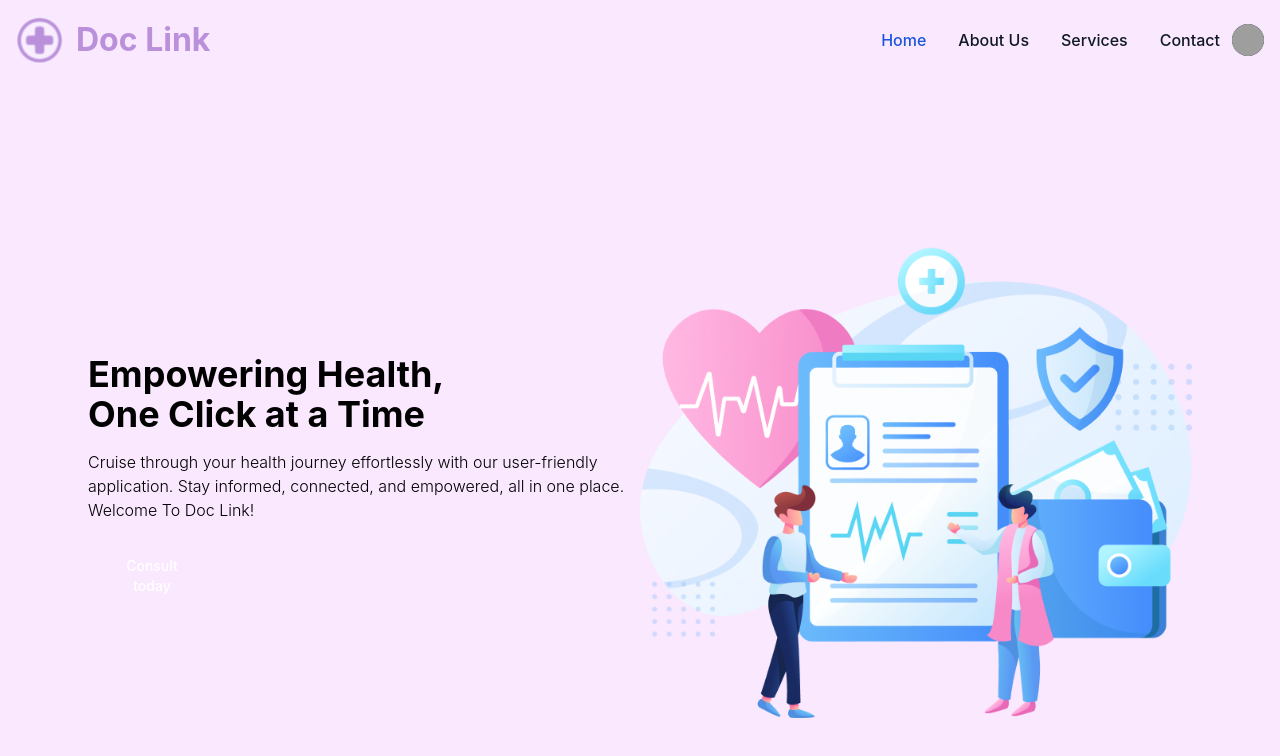
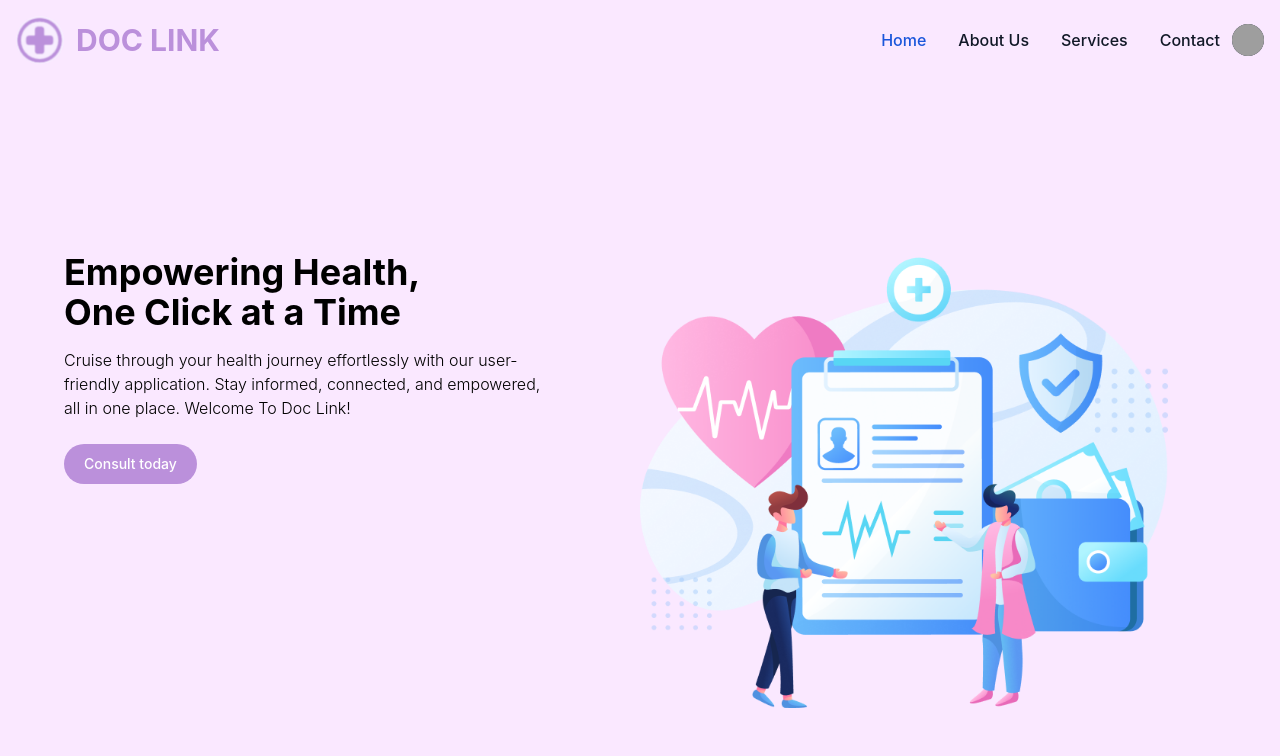
Before and after one commit to eishaa-e/doc-link-fyp, a React (Create React App) app in the folder frontend/: page / in a window 1280 px wide. Shown: the top 756 px of the page. Built offline with nearby package versions, Linux system fonts and the light colour scheme; grey boxes are pictures that could not be loaded.

Commit message:
changes in home

```diff
--- a/frontend/src/components/Navbar.jsx
+++ b/frontend/src/components/Navbar.jsx
@@ -19,11 +19,8 @@ const Navbar = () => {
         <div className="max-w-screen-xl flex items-center justify-between mx-auto p-4">
           <div className="flex items-center">
             <img className="w-12 mr-3" src={logo} alt="Logo" />
-            <span
-              style={{ fontSize: "2rem", color: "#BB90DB" }}
-              className="text-2xl font-bold whitespace-nowrap"
-            >
-              Doc Link
+            <span className=" text-light-orchid text-3xl font-bold whitespace-nowrap">
+              DOC LINK
             </span>
           </div>
           <div className="flex items-center space-x-3">
--- a/frontend/src/screens/Home.jsx
+++ b/frontend/src/screens/Home.jsx
@@ -7,27 +7,23 @@ function Home() {
     <div>
       <Navbar />
       <div className="w-full h-screen text-black bg-fuchsia-100 flex flex-col items-center justify-center">
-        <div className="flex flex-col md:flex-row items-center justify-center w-full max-w-6xl mx-auto p-6">
+        <div className="flex flex-col md:flex-row justify-center w-full max-w-6xl">
           <div className="flex-1">
             <h1 className="text-4xl font-bold">
               Empowering Health, <br />
               One Click at a Time
             </h1>
-            <p className="font-light mt-4">
+            <p className="font-light w-5/6 mt-4">
               Cruise through your health journey effortlessly with our
               user-friendly application. Stay informed, connected, and
               empowered, all in one place. Welcome To Doc Link!
             </p>
-            <button className="w-32 mt-6 text-white bg-#b992dd hover:bg-primary-700 focus:ring-4 focus:outline-none focus:ring-primary-300 font-medium rounded-full text-sm px-5 py-2.5 text-center dark:bg-primary-600 dark:hover:bg-primary-700 dark:focus:ring-primary-800">
+            <button className="w-50 mt-6 text-white bg-light-orchid  hover:bg-primary-700 focus:ring-4 focus:outline-none focus:ring-primary-300 font-medium rounded-full text-sm px-5 py-2.5 text-center dark:bg-primary-600 dark:hover:bg-primary-700 dark:focus:ring-primary-800">
               Consult today
             </button>
           </div>
-          <div className="flex-1 mt-6 md:mt-0">
-            <img
-              src={img}
-              alt="Health illustration"
-              className="w-full h-auto"
-            />
+          <div className="flex-1 md:mt-0">
+            <img src={img} alt="Health illustration" className="w-11/12" />
           </div>
         </div>
       </div>
--- a/frontend/tailwind.config.js
+++ b/frontend/tailwind.config.js
@@ -4,7 +4,11 @@ module.exports = {
     "node_modules/flowbite-react/lib/esm/**/*.js",
   ],
   theme: {
-    extend: {},
+    extend: {
+      colors: {
+        "light-orchid": "#BB90DB",
+      },
+    },
   },
   plugins: [require("flowbite/plugin")],
 };
```
